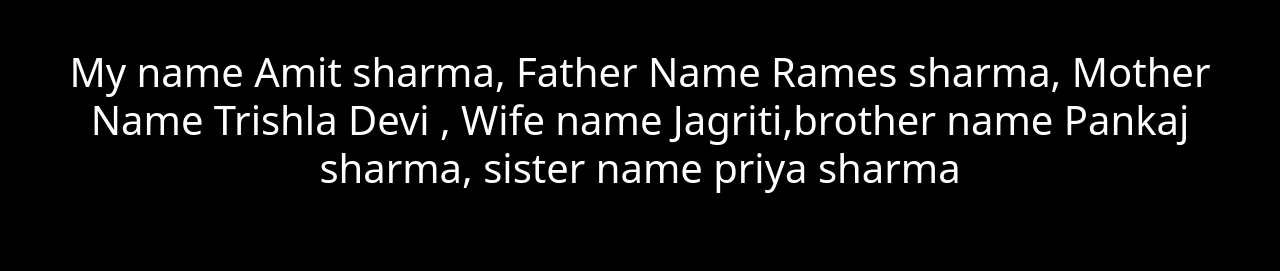
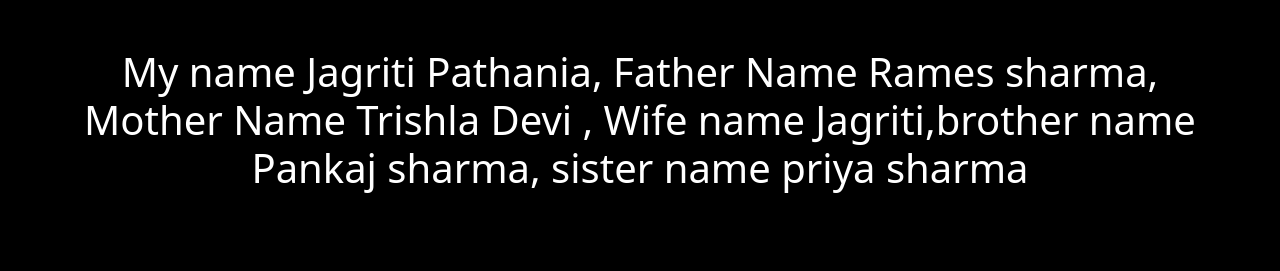
Before and after one commit to 7526943851amit/jagriti, a plain HTML site: page index.html in a window 1280 px wide. Shown: the top 271 px of the page. Drawn offline with nearby package versions, Linux system fonts and the light colour scheme.

Commit message:
Update index.html

```diff
--- a/index.html
+++ b/index.html
@@ -9,7 +9,7 @@
 </head>
 <body>
 <div class="container-fluid p-5 bg-black text-white text-center">
-  <h1>My name Amit sharma, Father Name Rames sharma, Mother Name Trishla Devi , Wife name Jagriti,brother name Pankaj sharma, sister name priya sharma</h1>
+  <h1>My name Jagriti Pathania, Father Name Rames sharma, Mother Name Trishla Devi , Wife name Jagriti,brother name Pankaj sharma, sister name priya sharma</h1>
 </div>
 <div class="container-fluid p-5 bg-black text-white text-center">
   <h2>What I Do SKILLS</h2>
```
